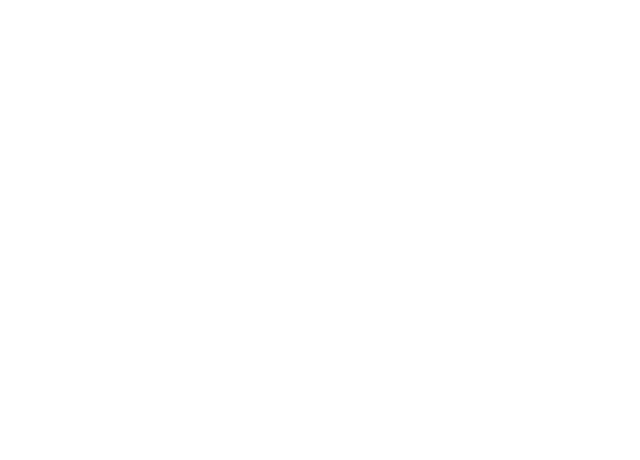
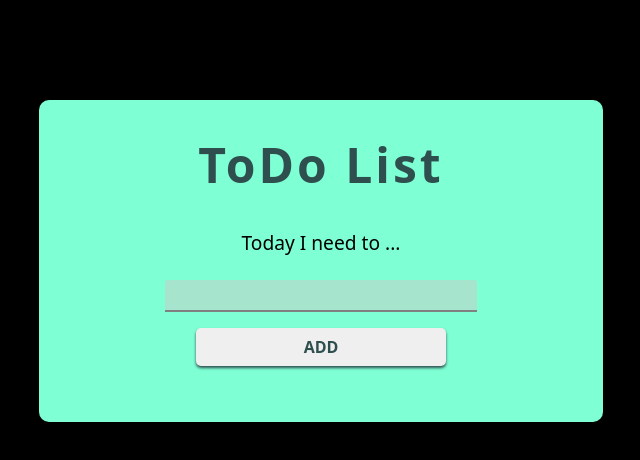
Before and after one commit to dts-kominfo-rea2a/challenge-08-Hade21, a website: page index.html in a window 1280 px wide. Shown: the whole page, without its empty margins (319-959 px from the left). Drawn offline with Linux system fonts and the light colour scheme.

Commit message:
Todo list challenge DOM

```diff
--- a/index.html
+++ b/index.html
@@ -4,38 +4,58 @@
     <meta charset="UTF-8" />
     <meta http-equiv="X-UA-Compatible" content="IE=edge" />
     <meta name="viewport" content="width=device-width, initial-scale=1.0" />
+    <link rel="stylesheet" href="style.css" />
     <title>Challenge - DOM</title>
   </head>
   <body>
     <div id="app">
       <!-- TODO: Buatlah sebuah header dengan id todo-title -->
       <!-- TODO: Buatlah sebuah subtitle dengan id todo-subtitle -->
-
+      <header>
+        <h1 id="todo-title">ToDo List</h1>
+        <h3 id="todo-subtitle">Today I need to ...</h3>
+      </header>
       <!-- Section: input -->
       <!-- TODO: Buatlah sebuah input bertipe text dengan id todo-input -->
       <!-- TODO: Buatlah sebuah button dengan id todo-submit -->
-
+      <section>
+        <form>
+          <input type="text" name="todo-input" id="todo-input" />
+          <button type="submit" id="todo-submit">ADD</button>
+        </form>
+      </section>
       <!-- Section output -->
       <!-- TODO: Buatlah sebuah <ul> dengan id todo-output -->
+      <section>
+        <ul id="todo-output"></ul>
+      </section>
     </div>
 
     <!-- ! Untuk tantangan ini, script jangan diubah ke external js yah ! -->
     <script>
       // TODO: Deklarasi variable sesuai dengan kebutuhan di sini
-      let button;
-      let input;
-      let output;
+      let button = document.querySelector("#todo-submit");
+      let input = document.querySelector("#todo-input");
+      let output = document.querySelector("#todo-output");
 
       // TODO: Buatlah sebuah fungsi dengan nama fnClickHandler
       // Fungsi yang digunakan untuk menambahkan tulisan
       // Jangan ubah cara deklarasi fungsinya, cukup isi saja
-      function fnClickHandler(toDoItem) {}
+      function fnClickHandler(toDoItem) {
+        toDoItem.preventDefault();
+        const todo = input.value;
+        const todoItem = document.createElement("li");
+        todoItem.innerHTML = todo;
+        output.appendChild(todoItem);
+        input.value = "";
+      }
 
       // TODO: register event onclick / addEventListener untuk button
       // akan menjalankan fungsi fnClickHandler
-
+      button.addEventListener("click", fnClickHandler);
       // TODO: register event onkeypress / addEventListener untuk input
       // sehingga saat di input ditekan enter akan menjalankan fungsi fnClickHandler juga
+      button.addEventListener("keypress", fnClickHandler);
     </script>
   </body>
 </html>
--- /dev/null
+++ b/style.css
@@ -0,0 +1,94 @@
+* {
+  margin: 0;
+  padding: 0;
+  font-family: system-ui, -apple-system, BlinkMacSystemFont, "Segoe UI", Roboto,
+    Oxygen, Ubuntu, Cantarell, "Open Sans", "Helvetica Neue", sans-serif;
+}
+
+body {
+  background-color: black;
+}
+
+#app {
+  background-color: aquamarine;
+  width: 60%;
+  max-width: 500px;
+  margin: 100px auto;
+  padding: 32px;
+  text-align: center;
+  border-radius: 10px;
+}
+
+#todo-title {
+  font-size: 3rem;
+  color: darkslategrey;
+  font-weight: 800;
+  letter-spacing: 3px;
+}
+
+#todo-subtitle {
+  font-size: 1.2rem;
+  font-weight: 400;
+  margin-top: 32px;
+}
+
+section {
+  margin-top: 24px;
+}
+
+#todo-input {
+  display: inline-block;
+  width: 60%;
+  outline: none;
+  border: none;
+  border-bottom: 2px solid gray;
+  background-color: rgba(206, 201, 201, 0.5);
+  padding: 6px;
+  border-radius: 3px 3px 0 0;
+  transition: all;
+  transition-duration: 200ms;
+}
+
+#todo-input:focus {
+  background-color: white;
+  color: black;
+  border-bottom: 2px solid red;
+  transition: all;
+  transition-duration: 200ms;
+}
+
+#todo-submit {
+  margin-top: 16px;
+  width: 50%;
+  padding: 8px;
+  border: none;
+  border-radius: 5px;
+  font-size: 16px;
+  font-weight: 600;
+  color: darkslategray;
+  box-shadow: 0px 2px 3px darkslategrey;
+  transition: all;
+  transition-duration: 100ms;
+  cursor: pointer;
+}
+
+#todo-submit:active {
+  transform: translateY(2px);
+  box-shadow: none;
+  transition: all;
+  transition-duration: 100ms;
+}
+
+#todo-submit:hover {
+  background-color: rgba(210, 220, 220, 0.7);
+}
+
+#todo-output {
+  text-align: left;
+  list-style: decimal-leading-zero;
+  width: fit-content;
+  margin: auto;
+  font-size: 16px;
+  font-weight: 600;
+  color: darkslategrey;
+}
```
